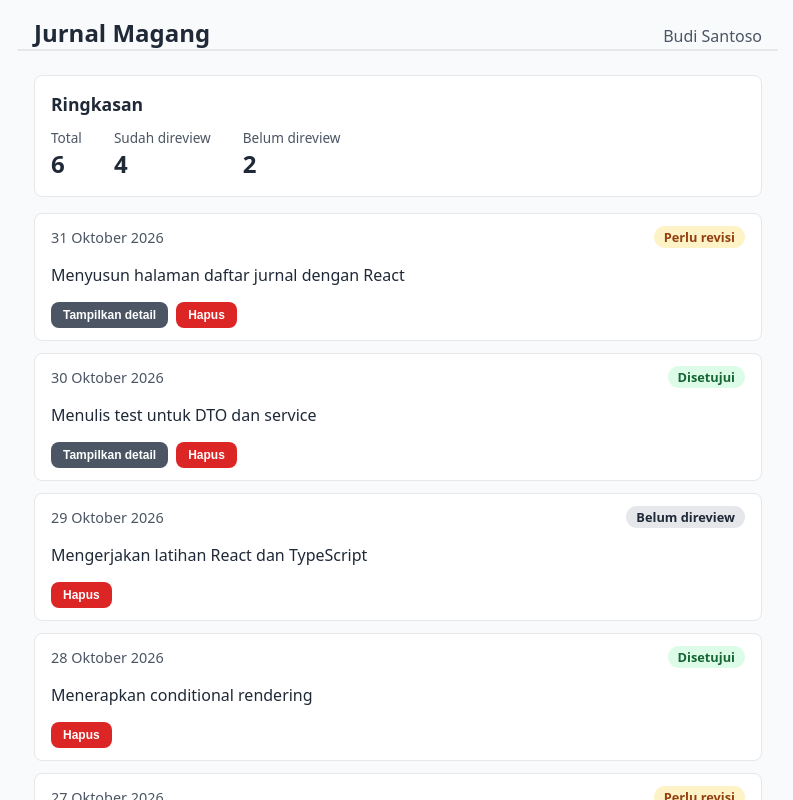
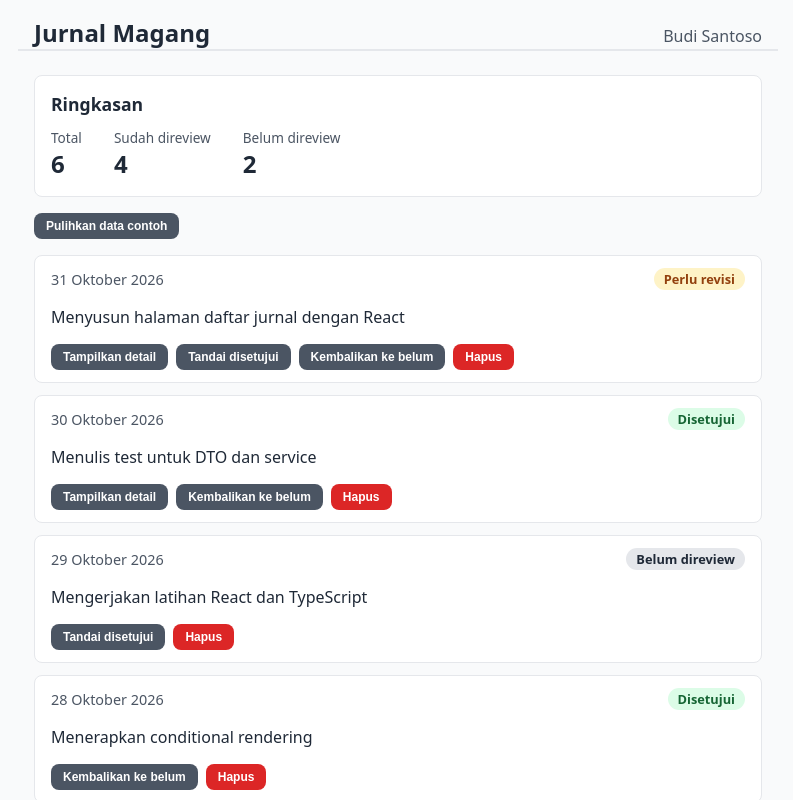
Before and after one commit to ajengnielza/magang-web, a React (Vite) app: page / in a window 1280 px wide. Shown: the top 800 px of the page, without its empty margins (242-1035 px from the left). Built offline with nearby package versions, Linux system fonts and the light colour scheme.

Commit message:
feat: immutable state updates and lifting state up

```diff
--- a/src/components/jurnal/DaftarJurnal.tsx
+++ b/src/components/jurnal/DaftarJurnal.tsx
@@ -1,13 +1,15 @@
-import type { Jurnal } from "../../types/jurnal";
+import type { Jurnal, StatusReview } from "../../types/jurnal";
 import Alert from "../ui/Alert";
 import JurnalCard from "./JurnalCard";
 
 interface DaftarJurnalProps {
   jurnal: readonly Jurnal[];
   onHapus?: (id: number) => void;
+  onUbahStatus?: (id: number, status: StatusReview) => void;
 }
 
-export default function DaftarJurnal({ jurnal, onHapus }: DaftarJurnalProps) {
+export default function DaftarJurnal({ jurnal, onHapus, onUbahStatus }: DaftarJurnalProps) {
+
   if (jurnal.length === 0) {
     return <Alert tipe="info">Belum ada jurnal.</Alert>;
   }
@@ -19,7 +21,7 @@ export default function DaftarJurnal({ jurnal, onHapus }: DaftarJurnalProps) {
   return (
     <section aria-label="Daftar jurnal">
       {terbaruDulu.map((j) => (
-        <JurnalCard key={j.id} jurnal={j} onHapus={onHapus} />
+        <JurnalCard key={j.id} jurnal={j} onHapus={onHapus} onUbahStatus={onUbahStatus} />
       ))}
     </section>
   );
--- a/src/components/jurnal/JurnalCard.module.css
+++ b/src/components/jurnal/JurnalCard.module.css
@@ -17,9 +17,11 @@
 
 .aksi {
   display: flex;
+  flex-wrap: wrap;
   gap: 0.5rem;
   margin-top: 0.5rem;
 }
+
 .detail {
   margin-top: 0.5rem;
 }
--- a/src/components/jurnal/JurnalCard.tsx
+++ b/src/components/jurnal/JurnalCard.tsx
@@ -1,5 +1,6 @@
+
 import { useState } from "react";
-import type { Jurnal } from "../../types/jurnal";
+import type { Jurnal, StatusReview } from "../../types/jurnal";
 import { formatTanggal } from "../../utils/format";
 import { adalahUrlHttp } from "../../utils/url";
 import Button from "../ui/Button";
@@ -9,23 +10,34 @@ import StatusBadge from "./StatusBadge";
 interface JurnalCardProps {
   jurnal: Jurnal;
   onHapus?: (id: number) => void;
+  onUbahStatus?: (id: number, status: StatusReview) => void;
 }
 
-export default function JurnalCard({ jurnal, onHapus }: JurnalCardProps) {
+export default function JurnalCard({ jurnal, onHapus, onUbahStatus }: JurnalCardProps) {
   const [terbuka, setTerbuka] = useState(false);
 
   const jumlahLampiran = jurnal.lampiran?.length ?? 0;
   const link =
-    jurnal.linkCommit !== null && adalahUrlHttp(jurnal.linkCommit) ? jurnal.linkCommit : null;
+    jurnal.linkCommit !== null && adalahUrlHttp(jurnal.linkCommit)
+      ? jurnal.linkCommit
+      : null;
 
-  // Data turunan, BUKAN state: dihitung dari props setiap render
+  // Data turunan, bukan state.
   const adaDetail =
-    Boolean(jurnal.hambatan) || Boolean(jurnal.catatanMentor) || jumlahLampiran > 0 || link !== null;
+    Boolean(jurnal.hambatan) ||
+    Boolean(jurnal.catatanMentor) ||
+    jumlahLampiran > 0 ||
+    link !== null;
+
+  // Panel hanya ditampilkan jika masih ada detail.
+  const detailTampil = terbuka && adaDetail;
 
   return (
     <article className={styles.kartu}>
       <div className={styles.kepala}>
-        <time dateTime={jurnal.createdAt}>{formatTanggal(jurnal.createdAt)}</time>
+        <time dateTime={jurnal.createdAt}>
+          {formatTanggal(jurnal.createdAt)}
+        </time>
         <StatusBadge status={jurnal.statusReview} />
       </div>
 
@@ -36,27 +48,56 @@ export default function JurnalCard({ jurnal, onHapus }: JurnalCardProps) {
           <Button
             variant="secondary"
             size="sm"
-            aria-expanded={terbuka}
+            aria-expanded={detailTampil}
             onClick={() => setTerbuka((t) => !t)}
           >
-            {terbuka ? "Sembunyikan detail" : "Tampilkan detail"}
+            {detailTampil ? "Sembunyikan detail" : "Tampilkan detail"}
           </Button>
         )}
+
+        {onUbahStatus && jurnal.statusReview !== "disetujui" && (
+          <Button
+            variant="secondary"
+            size="sm"
+            onClick={() => onUbahStatus(jurnal.id, "disetujui")}
+          >
+            Tandai disetujui
+          </Button>
+        )}
+
+        {onUbahStatus && jurnal.statusReview !== "belum" && (
+          <Button
+            variant="secondary"
+            size="sm"
+            onClick={() => onUbahStatus(jurnal.id, "belum")}
+          >
+            Kembalikan ke belum
+          </Button>
+        )}
+
         {onHapus && (
-          <Button variant="danger" size="sm" onClick={() => onHapus(jurnal.id)}>
+          <Button
+            variant="danger"
+            size="sm"
+            onClick={() => onHapus(jurnal.id)}
+          >
             Hapus
           </Button>
         )}
       </div>
 
-      {terbuka && (
+      {detailTampil && (
         <div className={styles.detail}>
           {jurnal.hambatan && <p>Hambatan: {jurnal.hambatan}</p>}
-          {jurnal.catatanMentor && <p>Catatan mentor: {jurnal.catatanMentor}</p>}
+          {jurnal.catatanMentor && (
+            <p>Catatan mentor: {jurnal.catatanMentor}</p>
+          )}
 
           {(jumlahLampiran > 0 || link !== null) && (
             <p className={styles.tambahan}>
-              {jumlahLampiran > 0 && <span>Lampiran ({jumlahLampiran})</span>}
+              {jumlahLampiran > 0 && (
+                <span>Lampiran ({jumlahLampiran})</span>
+              )}
               {jumlahLampiran > 0 && link !== null && " · "}
               {link !== null && (
                 <a href={link} target="_blank" rel="noreferrer">
--- /dev/null
+++ b/src/latihan/DemoKunciIndeks.tsx
@@ -0,0 +1,33 @@
+
+import { useState } from "react";
+import Button from "../components/ui/Button";
+
+const AWAL = ["Satu", "Dua", "Tiga"];
+
+export default function DemoKunciIndeks() {
+  const [item, setItem] = useState(AWAL);
+
+  return (
+    <div>
+      <ul>
+        {item.map((nama) => (
+          <li key={nama}>
+            {nama}{" "}
+            <input
+              placeholder="catatan"
+              aria-label={`Catatan untuk ${nama}`}
+            />
+          </li>
+        ))}
+      </ul>
+
+      <Button onClick={() => setItem((d) => d.slice(1))}>
+        Hapus yang pertama
+      </Button>
+
+      <Button variant="secondary" onClick={() => setItem(AWAL)}>
+        Reset
+      </Button>
+    </div>
+  );
+}
--- a/src/latihan/LatihanState.tsx
+++ b/src/latihan/LatihanState.tsx
@@ -1,12 +1,13 @@
+
 import Kartu from "../components/ui/Kartu";
 import Penghitung from "../latihan/Penghitung";
 import PenghitungSnapshot from "../latihan/PenghitungSnapshot";
 import PenghitungVariabel from "../latihan/PenghitungVariabel";
 import TipeState from "../latihan/TipeState";
-
+import DemoKunciIndeks from "../latihan/DemoKunciIndeks";
+import ProfilAlamat from "../latihan/ProfilAlamat";
 
 export default function LatihanState() {
-
   return (
     <main>
       <h1>Latihan State</h1>
@@ -28,6 +29,13 @@ export default function LatihanState() {
         <TipeState />
       </Kartu>
 
+      <Kartu judul="Bug key indeks">
+        <DemoKunciIndeks />
+      </Kartu>
+
+      <Kartu judul="Latihan objek bersarang">
+        <ProfilAlamat />
+      </Kartu>
     </main>
   );
 }
--- /dev/null
+++ b/src/latihan/ProfilAlamat.tsx
@@ -0,0 +1,43 @@
+
+import { useState } from "react";
+import Button from "../components/ui/Button";
+
+interface Alamat {
+  kota: string;
+  kodePos: string;
+}
+
+interface Profil {
+  nama: string;
+  alamat: Alamat;
+}
+
+export default function ProfilAlamat() {
+  const [profil, setProfil] = useState<Profil>({
+    nama: "Budi Santoso",
+    alamat: {
+      kota: "Malang",
+      kodePos: "65145",
+    },
+  });
+
+  function gantiKota() {
+    setProfil((p) => ({
+      ...p,
+      alamat: {
+        ...p.alamat,
+        kota: p.alamat.kota === "Malang" ? "Surabaya" : "Malang",
+      },
+    }));
+  }
+
+  return (
+    <div>
+      <p>
+        {profil.nama} · {profil.alamat.kota} · {profil.alamat.kodePos}
+      </p>
+
+      <Button onClick={gantiKota}>Ganti kota</Button>
+    </div>
+  );
+}
--- a/src/pages/DaftarJurnalPage.tsx
+++ b/src/pages/DaftarJurnalPage.tsx
@@ -1,22 +1,51 @@
+import { useState } from "react";
 import DaftarJurnal from "../components/jurnal/DaftarJurnal";
 import RingkasanJurnal from "../components/jurnal/RingkasanJurnal";
 import Header from "../components/layout/Header";
+import Button from "../components/ui/Button";
 import Kartu from "../components/ui/Kartu";
 import { jurnalTiruan } from "../data/jurnalTiruan";
 import { pesertaTiruan } from "../data/pesertaTiruan";
+import type { Jurnal, StatusReview } from "../types/jurnal";
 
 export default function DaftarJurnalPage() {
+  const [jurnal, setJurnal] = useState<Jurnal[]>(jurnalTiruan);
+
   const pemilik = pesertaTiruan[0];
+
+  function hapusJurnal(id: number) {
+    setJurnal((daftar) => daftar.filter((j) => j.id !== id));
+  }
+
+
+  function ubahStatus(id: number, status: StatusReview) {
+    setJurnal((daftar) =>
+      daftar.map((j) =>
+        j.id === id
+          ? {
+              ...j,
+              statusReview: status,
+              // sama seperti backend: status belum mengosongkan catatan mentor
+              catatanMentor: status === "belum" ? null : j.catatanMentor,
+            }
+          : j
+      )
+    );
+  }
 
   return (
     <>
       <Header judul="Jurnal Magang" namaPeserta={pemilik.nama} />
       <main>
         <Kartu judul="Ringkasan">
-          <RingkasanJurnal jurnal={jurnalTiruan} />
+          <RingkasanJurnal jurnal={jurnal} />
         </Kartu>
-        {/* sementara: dihubungkan ke state di Selasa */}
-        <DaftarJurnal jurnal={jurnalTiruan} onHapus={(id) => console.log("Hapus jurnal", id)} />
+        <p>
+          <Button variant="secondary" size="sm" onClick={() => setJurnal(jurnalTiruan)}>
+            Pulihkan data contoh
+          </Button>
+        </p>
+        <DaftarJurnal jurnal={jurnal} onHapus={hapusJurnal} onUbahStatus={ubahStatus} />
       </main>
     </>
   );
```
Also changed, not shown: src/utils/daftar.ts (added, +50 -0 lines), 1 other file (tests, documents, lock files or other folders).
